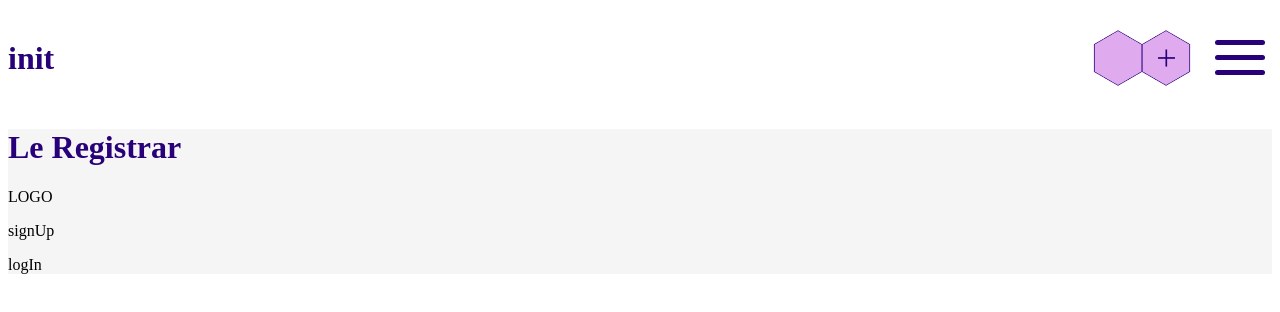
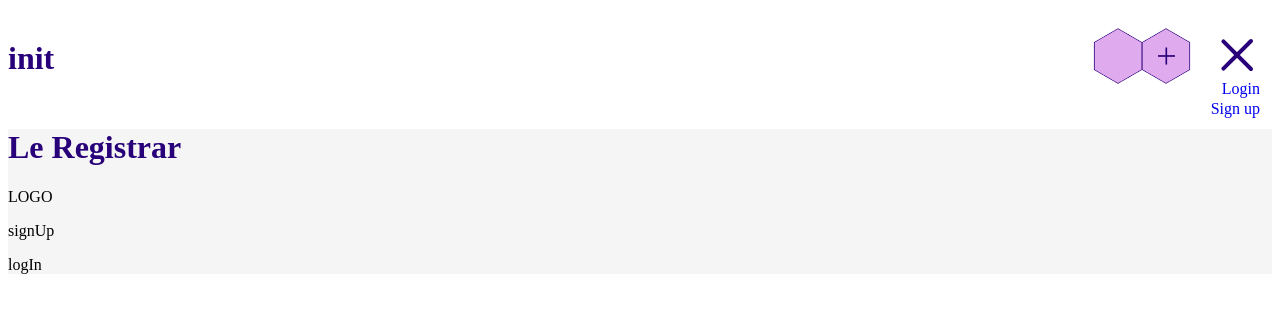
Before and after one commit to trevorjalt/init-client, a React (Create React App) app: page /registration in a window 1280 px wide. Shown: the top 312 px of the page. Built offline with nearby package versions, Linux system fonts and the light colour scheme.

Commit message:
animated x with list items in appropriate place

```diff
--- a/src/components/BurgerNav/BurgerNav.js
+++ b/src/components/BurgerNav/BurgerNav.js
@@ -5,31 +5,16 @@ function OpenNav() {
     return (
         <div>
             <div className='burger-icon'>
-                <div className='burger-nav-top nav-item burger-nav-top-open burger-nav'></div>
-                <div className='burger-nav-bottom nav-item burger-nav-bottom-open burger-nav'></div>
+                <div className='burger-nav-top burger-nav-top-open burger-nav'></div>
+                <div className='burger-nav-bottom burger-nav-bottom-open burger-nav'></div>
             </div>
 
-            <nav role='navigation'>
-                <span className='navigation-item'>
-                    <Link to='/login' className='navigation-link'>Login</Link>
-                </span>
-                <span className='navigation-item'>
-                    <Link to='/register' className='navigation-link'>Sign up</Link>
-                </span>
-            </nav>
+
         </div>
     )
 }
 
-function CloseNav() {
-    return (
-        <div className='burger-icon'>
-            <span className='burger-nav-top burger-nav'></span>
-            <span className='burger-nav-middle burger-nav'></span>
-            <span className='burger-nav-bottom burger-nav'></span>
-        </div>
-    )
-}
+
 
 function BurgerNav() {
 
@@ -37,10 +22,37 @@ function BurgerNav() {
 
     return (
         <div className='burger-and-nav' onClick={() => setShowNav(!showNav)}>
-            {showNav
+            {
+                showNav
+                    ? <div className='burger-wrapper'>
+                        <span className='burger-line burger-line-one'></span>
+                        <span className='burger-line burger-line-two'></span>
+                        <span className='burger-line burger-line-three'></span>
+                    </div>
+
+                    : <Fragment>
+                        <div className='burger-wrapper'>
+                            <span className='burger-line burger-line-one burger-line-open-one'></span>
+                            <span className='burger-line burger-line-two burger-line-open-two'></span>
+                            <span className='burger-line burger-line-three burger-line-open-three'></span>
+                        </div>
+
+                        <nav role='navigation'>
+                            <span className='navigation-item nav-item-one'>
+                                <Link to='/login' className='navigation-link'>Login</Link>
+                            </span>
+                            <span className='navigation-item nav-item-two'>
+                                <Link to='/register' className='navigation-link'>Sign up</Link>
+                            </span>
+                        </nav></Fragment>
+            }
+
+
+
+            {/* {showNav
                 ? <OpenNav />
                 : <CloseNav />
-            }
+            } */}
         </div>
     )
 }
--- a/src/components/Footer/Footer.css
+++ b/src/components/Footer/Footer.css
@@ -0,0 +1 @@
+nav-item
--- a/src/components/Header/Header.js
+++ b/src/components/Header/Header.js
@@ -1,5 +1,5 @@
 import React, { useState, useContext, Fragment } from 'react'
-import ProfilePicture from '../ProfilePicture/ProfilePicture/ProfilePicture'
+import { Link } from 'react-router-dom';
 import BurgerNav from '../BurgerNav/BurgerNav.js'
 import UserContext from '../../contexts/userContext';
 import addLogo from '../Footer/Images/add-logo.png'
@@ -12,7 +12,7 @@ function Header() {
         <header>
             <h1>init</h1>
             <div className='header-icons'>
-                <img className='add-logo' src={addLogo} />
+                <Link to='/newProject'><img className='add-logo' src={addLogo} /></Link>
                 <BurgerNav />
             </div>
         </header>
--- a/src/components/gallery/gallery.js
+++ b/src/components/gallery/gallery.js
@@ -1,6 +1,4 @@
 import React, { Component } from 'react';
-import '../../css/variables.css';
-import '../../css/main.css';
 import Benchmark from '../../pictures/benchmark-app-full-page-view.png';
 import Fluent from '../../pictures/fluent-app-full-page-view.png';
 
--- a/src/css/Header.css
+++ b/src/css/Header.css
@@ -1,21 +1,3 @@
-@keyframes slideInFromLeft {
-    0% {
-      transform: translateX(-100%);
-    }
-    100% {
-      transform: translateX(0);
-    }
-}
-
-
-header {
-    animation: .75s ease-in 0s 1 slideInFromLeft;
-}
-
-.header-icons{
-    display: flex;
-    width: 180px;
-}
 
 header{
     width: inherit;
@@ -28,66 +10,87 @@ header{
 span{
     display: block;
 }
+
 .add-logo{
     width: 100px;
 }
-
-.nav-item{
-    animation: .25s ease-in 0s 1 slideInFromRight;
+.header-icons{
     display: flex;
-    flex-direction: column;
-
-    /* margin: 1vh 0 1vh 0;
-    padding: .5vh 0 .5vh 0; */
+    width: 180px;
 }
 
-.nav-link{
-    text-decoration: none;
-    font-size: 2.5vh;
-    text-align: right;
-    color: #020505;
+.burger-wrapper{
+    width: 43px;
+    height: 33px;
+    position: relative;
+    top: 35px;
+    left: 25px;
+    transform: rotate(0deg);
+    transition: .5s ease-in-out;
+    cursor: pointer;
+    margin-right: 1vw;
 }
 
-.burger-nav {
+.burger-line{
     display: block;
     position: absolute;
-    height: 5px;
-    width: 50px;
+    height: 4px;
+    width: 100%;
     background: var(--colors-accent);
     border-radius: 5px;
     opacity: 1;
+    left: 0;
     transform: rotate(0deg);
     transition: .25s ease-in-out;
 }
 
-.burger-nav-top {
-    top: 40px;
-    right: 15px;
+.burger-line-one{
+    top: 0px;
     transform-origin: left center;
-    transition: .25s ease-in-out;
 }
 
-.burger-nav-top-open {
-    transform: rotate(45deg);
+.burger-line-two{
+    top: 12px;
+    transform-origin: left center;
 }
 
-.burger-nav-middle {
-    top: 55px;
-    right: 15px;
+.burger-line-three{
+    top: 24px;
     transform-origin: left center;
-    transition: .25s ease-in-out;
 }
 
-.burger-nav-bottom {
-    top: 70px;
-    right: 15px;
-    transform-origin: left center;
-    transition: .25s ease-in-out;
+.burger-line-open-one{
+    transform: rotate(45deg);
+    top: -3px;
+    left: 5px;
 }
 
-.burger-nav-bottom-open {
+.burger-line-open-two{
+display: none;
+}
+
+.burger-line-open-three{
     transform: rotate(-45deg);
-    transition: .25s ease-in-out;
-    right: 15px;
-   top: 74px;
+    top: 27px;
+    left: 5px;
+
 }
+
+.navigation{
+    position: relative;
+
+}
+
+.navigation-item{
+    position: absolute;
+    right: 20px;
+    text-align: left;
+}
+
+.nav-item-one{
+    top: 80px;
+}
+
+.nav-item-two{
+    top: 100px;
+}
```
